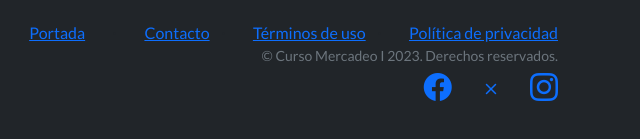
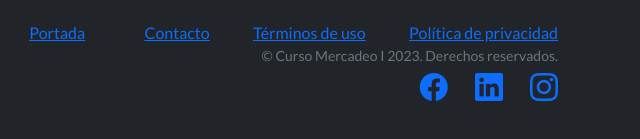
Before and after one commit to rchavesv/MyProjects, a plain HTML site: page portada.html in a window 1280 px wide. Shown: the part 637-776 px from the top of the page, 640-1280 px from the left. Drawn offline with nearby package versions, Linux system fonts and the light colour scheme.

Commit message:
Update portada.html

```diff
--- a/portada.html
+++ b/portada.html
@@ -78,7 +78,7 @@
                         <a href="https://www.facebook.com" target="_blank"><i class="bi-facebook fs-3"></i></a>
                     </li>
                     <li class="list-inline-item me-4">
-                          <a href="https://www.twitter.com" target="_blank"><i class="bi-x fs-4"></i></a>
+                         <a href="https://www.linkedin.com" target="_blank"><i class="bi-linkedin fs-3"></i></a>
                     </li>
                     <li class="list-inline-item">
                         <a href="https://www.instagram.com" target="_blank"><i class="bi-instagram fs-3"></i></a>
```
